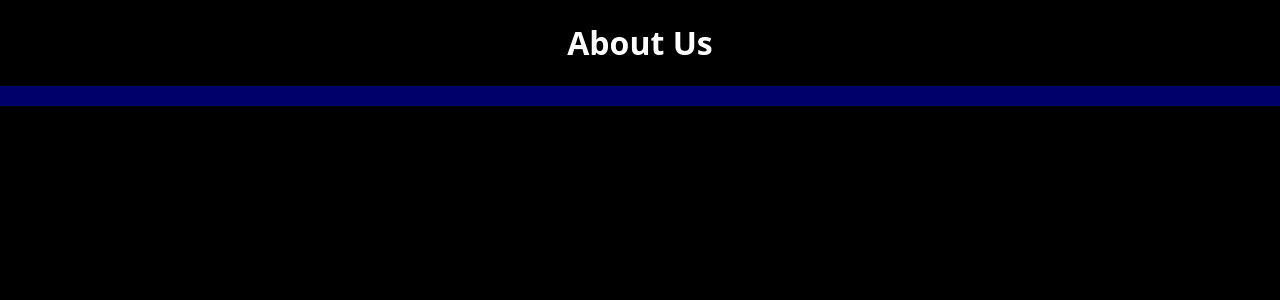
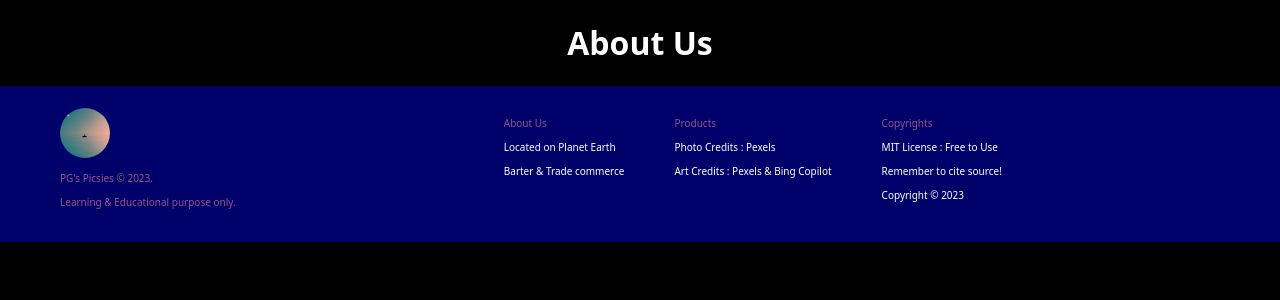
Before and after one commit to prak112/Image-Barter-Bazaar, a Django app: page /about_us in a window 1280 px wide. Shown: the part 50-350 px from the top of the page. Run offline with Django 4.2, Linux system fonts and the light colour scheme.

Commit message:
footer, simplify header

```diff
--- a/ecommstore/photostore/templates/photostore/layout.html
+++ b/ecommstore/photostore/templates/photostore/layout.html
@@ -7,13 +7,15 @@
     <meta name="viewport" content="width=device-width, initial-scale=1.0">
     <title>PG's Picsies</title>
     <link rel="stylesheet" href="{% static 'photostore/styles.css' %}">
+    <link rel="stylesheet" href="{% static 'photostore/styles_index.css' %}">
 </head>
 <body>
-    <div class="header-container">
     <header>
         <nav>
             <div class="logo">
+                <a href="{% url 'photostore:index' %}">
                     <img class="logo" src="{% static 'photostore/logo.jpg' %}" alt="logo">
+                </a>
                 </div>
             <div class="search-bar">
                 <form action="" method="POST">
@@ -40,13 +42,42 @@
             </div>
         </nav>
     </header>
-    </div>
+
 
     {% block content %}
     {% endblock %}
 
+
     <footer>
-
+        <nav>
+            <div class="logo-container">
+                <a href="{% url 'photostore:index' %}">
+                    <img class="logo" src="{% static 'photostore/logo.jpg' %}" alt="logo">
+                    <div class="logo-text">
+                        <p>PG's Picsies © 2023.</p>
+                        <p>Learning & Educational purpose only.</p>
+                    </div>
+                </a>
+            </div>
+            <ul>
+                <li>
+                    <a href="{% url 'photostore:about_us' %}" target="_blank" rel="noopener">About Us</a>
+                    <p>Located on Planet Earth</p>
+                    <p>Barter & Trade commerce</p>
+                </li>
+                <li>
+                    <a href="{% url 'photostore:products' %}" target="_blank" rel="noopener">Products</a>
+                    <p>Photo Credits : Pexels</p>
+                    <p>Art Credits : Pexels & Bing Copilot</p>
+                </li>
+                <li>
+                    <a href="{% url 'photostore:license' %}" target="_blank" rel="noopener">Copyrights</a>
+                    <p>MIT License : Free to Use</p>
+                    <p>Remember to cite source!</p>
+                    <p>Copyright © 2023</p>
+                </li>
+            </ul>
+        </nav>
     </footer>
 
 </body>
```
Lines whose indentation alone changed are shown as unchanged.
